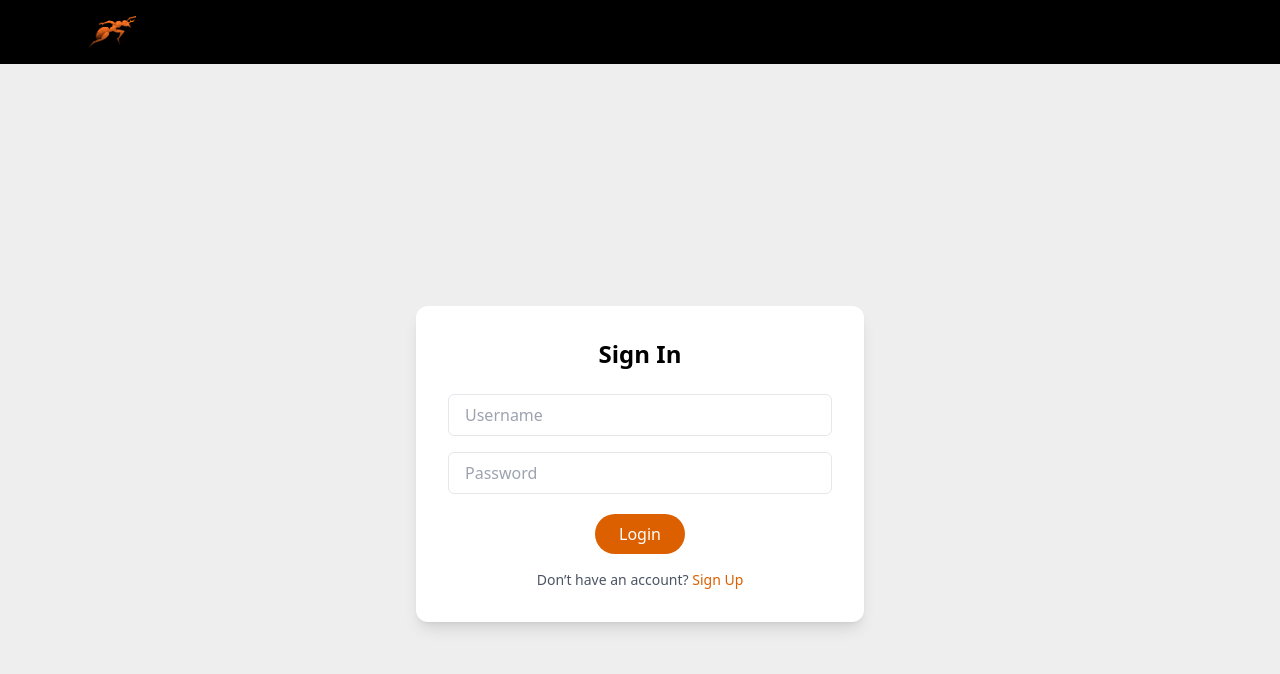
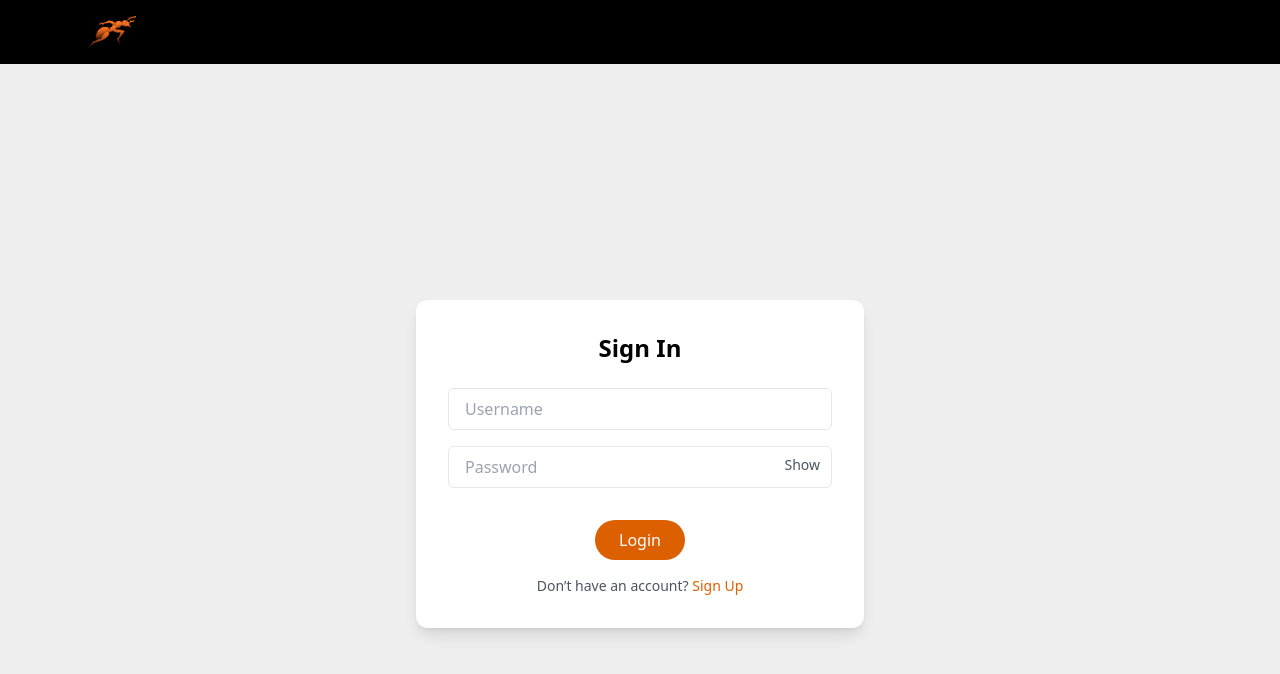
Before and after one commit to itsChewin/runvdot, a React (Vite) app in the folder frontend/: page /signin in a window 1280 px wide. Shown: the top 674 px of the page. Built offline with nearby package versions, Linux system fonts and the light colour scheme.

Commit message:
create show/hide password

```diff
--- a/frontend/src/pages/SignIn.jsx
+++ b/frontend/src/pages/SignIn.jsx
@@ -1,6 +1,8 @@
 import { Link } from "react-router-dom";
+import { useState } from "react";
 
 export default function SignIn() {
+  const [showPassword, setShowPassword] = useState(false);
   return (
     <div className="min-h-screen w-full bg-grayBg flex items-center justify-center">
       <div className="bg-white shadow-lg rounded-xl p-8 w-full max-w-md">
@@ -13,11 +15,22 @@ export default function SignIn() {
             placeholder="Username"
             className="w-full mb-4 px-4 py-2 border rounded-md focus:outline-none focus:ring-2 focus:ring-orange placeholder-gray-400"
           />
+
+          <div className="relative mb-4">
           <input
-            type="password"
+            type={showPassword ? "text" : "password"}
             placeholder="Password"
             className="w-full mb-4 px-4 py-2 border rounded-md focus:outline-none focus:ring-2 focus:ring-orange placeholder-gray-400"
           />
+            <button
+              type="button"
+              onClick={() => setShowPassword((prev) => !prev)}
+              className="absolute right-3 top-1/3 -translate-y-1/2 text-sm text-gray-600 hover:text-black"
+            >
+              {showPassword ? "Hide" : "Show"}
+            </button>
+          </div>
+
           <div className="flex justify-center mt-1">
             <Link
               to="/calculator"
```
